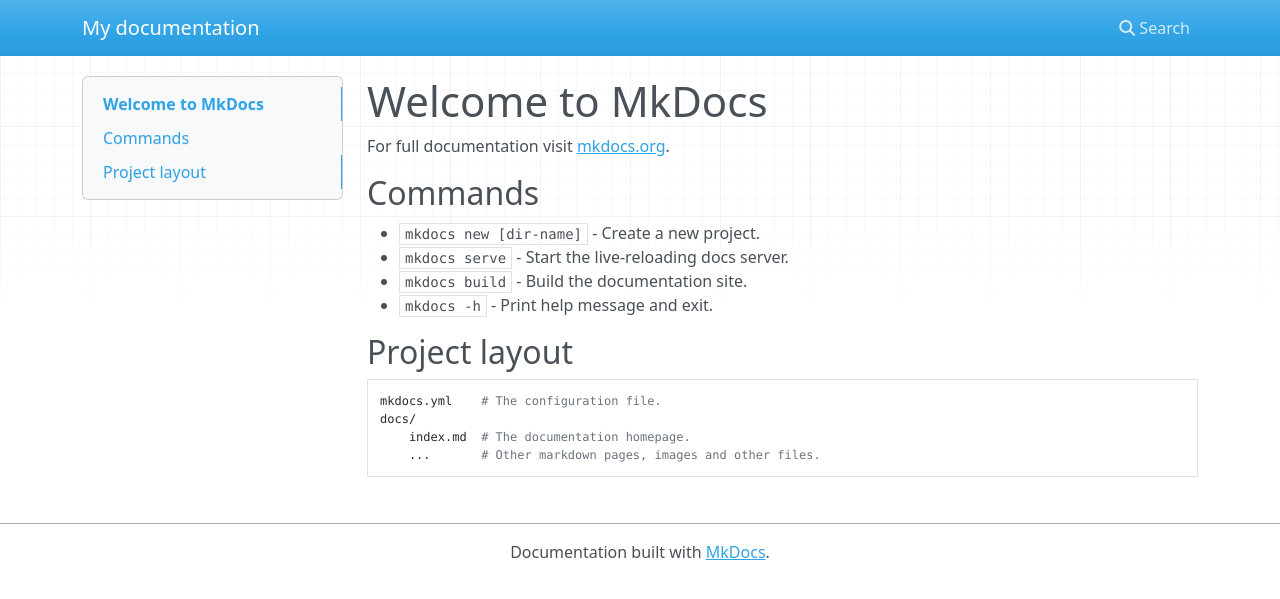
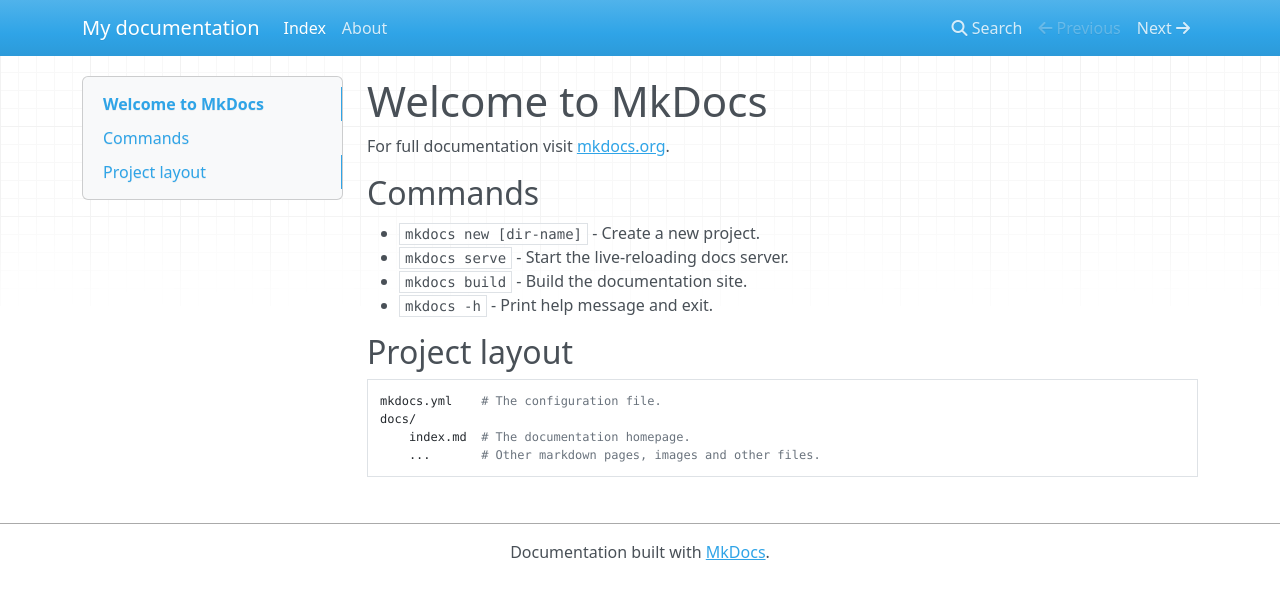
Before and after one commit to McLargo/mkdown-docs, an MkDocs documentation site: the page built from docs/index.md, in a window 1280 px wide. Shown: the top 599 px of the page. Built offline with MkDocs 1.6.1, drawn with Linux system fonts in a browser that asks for light colours; nearby versions of some CDN libraries.

Commit message:
Add few samples

```diff
--- a/mkdocs.yml
+++ b/mkdocs.yml
@@ -10,4 +10,5 @@ theme:
     - yaml
 
 nav:
-  - About: index.md
+  - Index: index.md
+  - About: about.md
```
Also changed, not shown: docs/about.md (added, +1 -0 lines).
